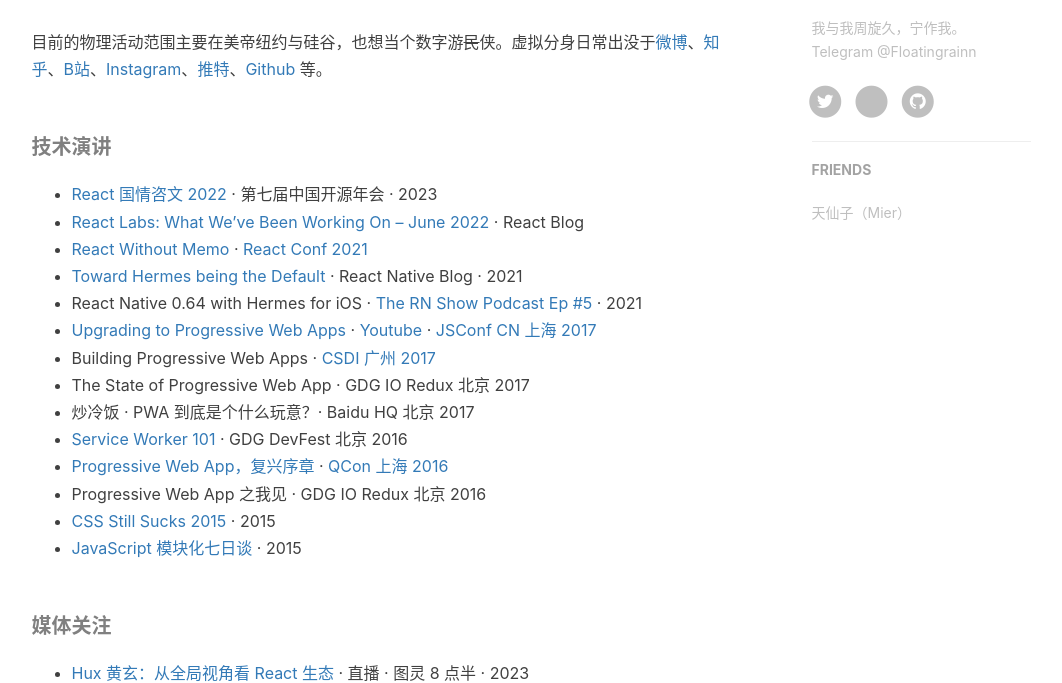
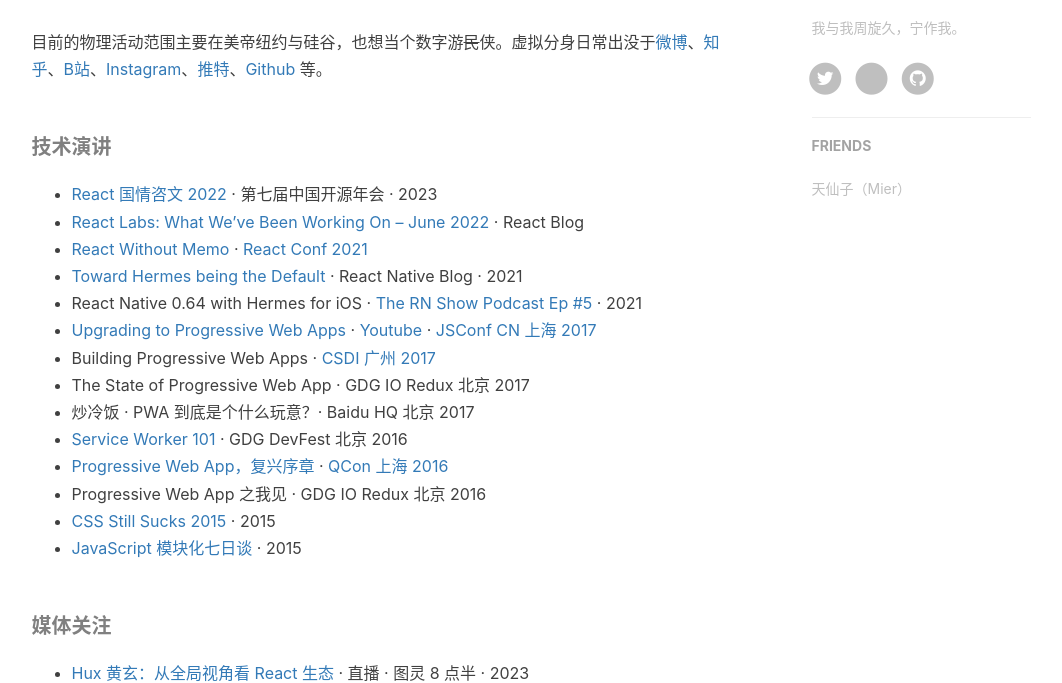
Before and after one commit to FYufei/FYufei.github.io, a Jekyll site: the page built from about.html, in a window 1280 px wide and 900 px high, scrolled down 515 px, cut to the strip 217-900 px from the top of the window. Shown: the whole strip, without its empty margins (136-1198 px from the left). Built offline with Jekyll 4.4.1, drawn with Linux system fonts in a browser that asks for light colours; nearby versions of some CDN libraries; comment, search, counter and statistics services are not loaded.

Commit message:
Update _config.yml

```diff
--- a/_config.yml
+++ b/_config.yml
@@ -75,7 +75,7 @@
 
 # Sidebar settings
 sidebar: true # whether or not using Sidebar.
-sidebar-about-description: "我与我周旋久，宁作我。 <br> Telegram @Floatingrainn "
+sidebar-about-description: "我与我周旋久，宁作我。"
 sidebar-avatar: https://github.com/Fyufei.png # use absolute URL, seeing it's used in both `/` and `/about/`
 
 # Featured Tags
```
